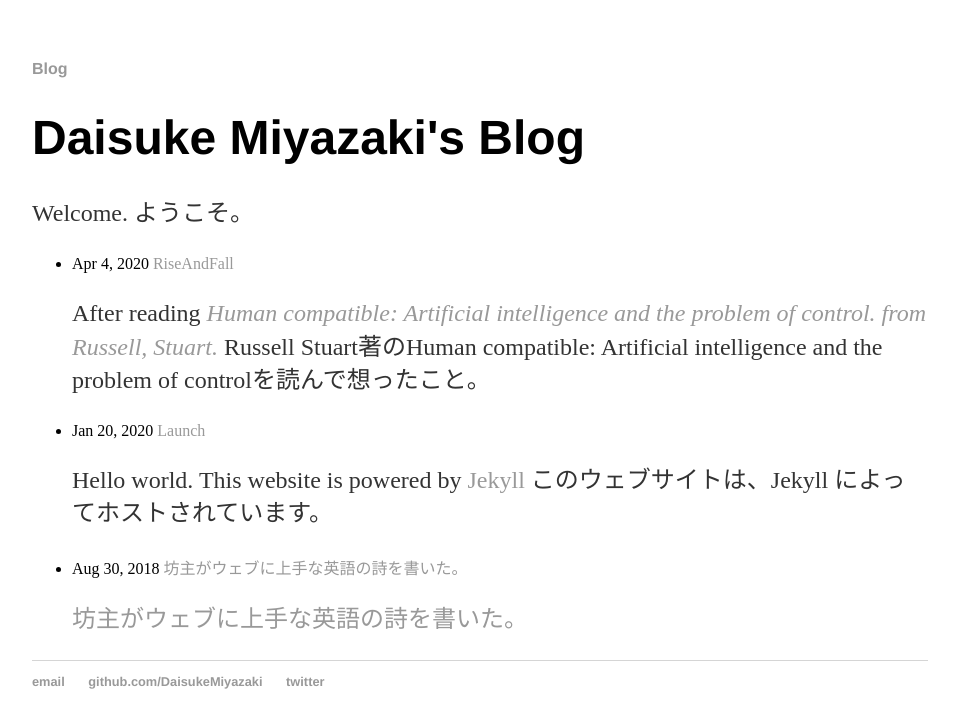
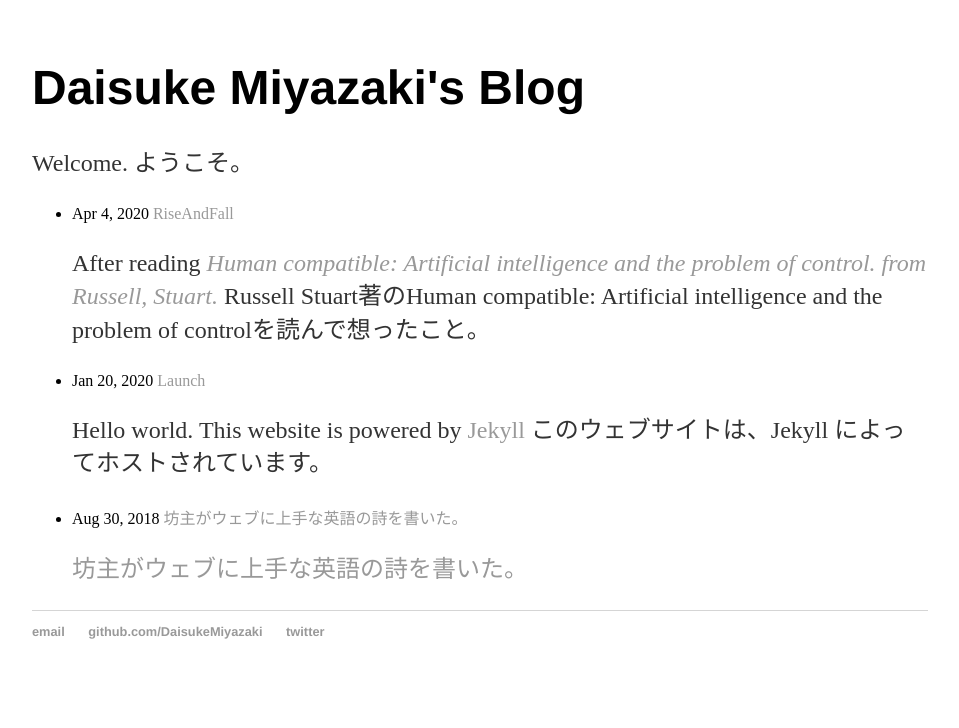
Before and after one commit to DaisukeMiyazaki/DaisukeMiyazaki.github.io, a Jekyll site: the page built from index.html, in a window 1280 px wide. Shown: the top 728 px of the page, without its empty margins (160-1119 px from the left). Built offline with Jekyll 4.4.1, drawn with Linux system fonts in a browser that asks for light colours.

Commit message:
feat: Delete sub menus for simplicity

```diff
--- a/_layouts/default.html
+++ b/_layouts/default.html
@@ -6,11 +6,11 @@
 			<link rel="stylesheet" type="text/css" href="/css/main.css">
 		</head>
 		<body>
-			<nav>
+			<!--<nav>
 	    		<ul>
-					<li><a href="/blog">Blog</a></li>
+					<li><a href="/About">About</a></li>
 	    		</ul>
-			</nav>
+			</nav> -->
 			<div class="container">
 
 			{{ content }}
```
